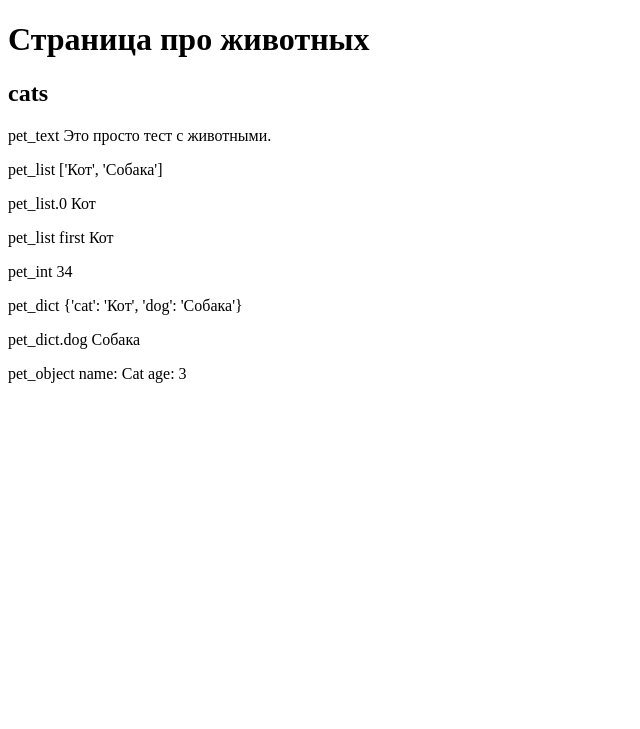
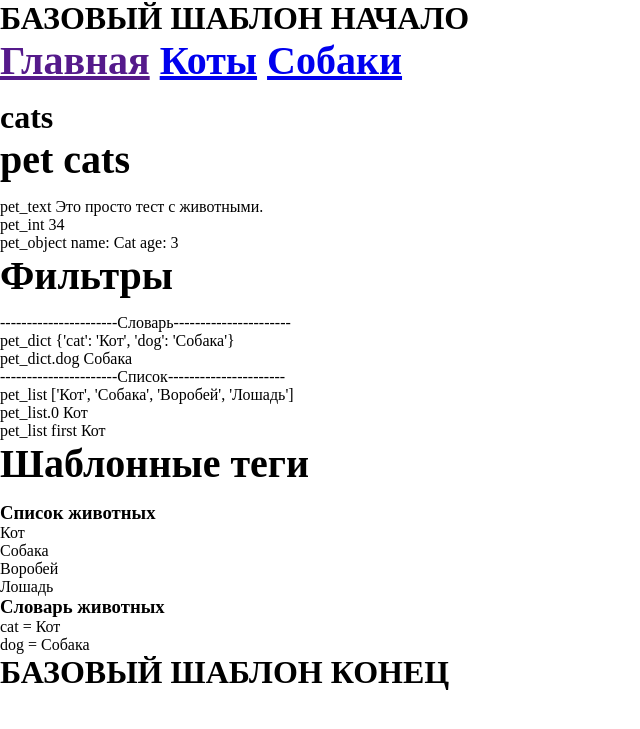
Before and after one commit to Asmodevops/I-m-learning-Python, a Django app: page /pets/cats/ in a window 1280 px wide. Shown: the top 729 px of the page, without its empty margins (0-640 px from the left). Run offline with Django 5.2, Linux system fonts and the light colour scheme.

Commit message:
PetMarket Commit 3

```diff
--- /dev/null
+++ b/PetMarket/petMarket/my_app/static/css/style.css
@@ -0,0 +1,38 @@
+*{
+    margin: 0;
+    padding: 0;
+    text-align: justify;
+}
+
+img{
+    width: 160px;
+}
+
+product_image{
+    width: 150px;
+}
+
+.prod{
+    display: flex;
+    flex-direction: row;
+    padding: 15px;
+    width: 1000px;
+}
+
+.product_descr{
+    margin-left: 20px;
+}
+
+h2{
+    font-size: 30pt;
+    margin-bottom: 15px;
+}
+
+.desc{
+    font-size: 14pt;
+}
+
+.price{
+    font-size: 24pt;
+    text-align: end;
+}
--- a/PetMarket/petMarket/my_app/templates/main_menu.html
+++ b/PetMarket/petMarket/my_app/templates/main_menu.html
@@ -6,6 +6,6 @@
 </head>
 <body>
 <h1>Главная страница</h1>
-<h2><a href="">Главная</a> <a href="/my_app/product/{{ number }}/">Продукты</a> <a href="/my_app/artwork/">Арты</a></h2>
+<h2><a href="">Главная</a> <a href="/my_app/products/">Продукты</a> <a href="/my_app/artwork/">Арты</a></h2>
 </body>
 </html>
--- a/PetMarket/petMarket/my_app/urls.py
+++ b/PetMarket/petMarket/my_app/urls.py
@@ -3,8 +3,9 @@
 import my_app.views as my_app
 
 urlpatterns = [
-    path('', my_app.index), # http://127.0.0.1:8000/my_app/
-    path('product/<int:product_id>/', my_app.product),
+    path('', my_app.index),
+    path('products/', my_app.product),
+    # path('product/<int:product_id>/', my_app.product),
     path('artwork/', my_app.artworks),
     path('artwork/<slug:art_slug>/', my_app.artwork),
 ]
--- a/PetMarket/petMarket/petMarket/settings.py
+++ b/PetMarket/petMarket/petMarket/settings.py
@@ -117,6 +117,8 @@
 # https://docs.djangoproject.com/en/5.0/howto/static-files/
 
 STATIC_URL = 'static/'
+STATICFILES_DIRS = ['./static']
+STATICFILES_DIRS = ['my_app/static']
 
 # Default primary key field type
 # https://docs.djangoproject.com/en/5.0/ref/settings/#default-auto-field
--- /dev/null
+++ b/PetMarket/petMarket/pets/static/css/style.css
@@ -0,0 +1,5 @@
+body{
+    margin: 0;
+    background: linear-gradient(90deg, rgb(156, 255, 249) 15%, rgb(253, 253, 253) 100%);
+    color: rgba(0, 0, 0, 0.8);
+}
--- /dev/null
+++ b/PetMarket/petMarket/pets/templates/base.html
@@ -0,0 +1,20 @@
+<!DOCTYPE html>
+
+{% load static %}
+<html lang="en">
+<head>
+    <meta charset="UTF-8">
+    <title>Main Page</title>
+    <link rel="stylesheet" href="{% static 'css/style.css' %}" />
+</head>
+<body>
+<h1>БАЗОВЫЙ ШАБЛОН НАЧАЛО</h1>
+<h2><a href="">Главная</a> <a href="/pets/cats/">Коты</a> <a href="/pets/dogs/">Собаки</a></h2>
+
+{% block main_content %}
+<!--Содержимое страницы-->
+{% endblock main_content %}
+
+<h1>БАЗОВЫЙ ШАБЛОН КОНЕЦ</h1>
+</body>
+</html>
--- a/PetMarket/petMarket/pets/templates/slug.html
+++ b/PetMarket/petMarket/pets/templates/slug.html
@@ -1,19 +1,58 @@
-<!DOCTYPE html>
-<html lang="en">
-<head>
-    <meta charset="UTF-8">
-    <title>Title</title>
-</head>
-<body>
-<h1>Страница про животных</h1>
-<h2>{{ pet }}</h2>
+{% extends 'base.html' %}
+
+{% block main_content %}
+
+<h1>{{ pet }}</h1>
+
+<h2>pet {{ pet }}</h2>
 <p>pet_text {{ pet_text }}</p>
-<p>pet_list {{ pet_list}}</p>
-<p>pet_list.0 {{ pet_list.0}}</p>
-<p>pet_list first {{ pet_list|first }}</p>
 <p>pet_int {{ pet_int }}</p>
-<p>pet_dict {{ pet_dict }}</p>
-<p>pet_dict.dog {{ pet_dict.dog }}</p>
 <p>pet_object {{ pet_object }}</p>
-</body>
-</html>
+
+
+
+<div>
+<h2><p>Фильтры</p></h2>
+----------------------Словарь----------------------
+</div>
+
+<div>
+    <p>pet_dict {{ pet_dict }}</p>
+    <p>pet_dict.dog {{ pet_dict.dog }}</p>
+</div>
+
+<div>
+----------------------Список----------------------
+</div>
+
+<div>
+    <p>pet_list {{ pet_list }}</p>
+    <p>pet_list.0 {{ pet_list.0 }}</p>
+    <p>pet_list first {{ pet_list|first }}</p>
+</div>
+
+
+<h2>
+    Шаблонные теги
+</h2>
+<h3>Список животных</h3>
+<ul>
+    {% for name_pet in pet_list %}
+
+        <li>{{ name_pet }}</li>
+
+    {% endfor %}
+</ul>
+
+<h3>Словарь животных</h3>
+<ul>
+    {% for key, value in pet_dict.items %}
+
+        <li>{{ key }} = {{ value }}</li>
+
+    {% endfor %}
+</ul>
+
+
+
+{% endblock main_content %}
--- a/PetMarket/petMarket/pets/views.py
+++ b/PetMarket/petMarket/pets/views.py
@@ -22,7 +22,7 @@
     data = {
         'pet': pet_slug,
         'pet_text': 'Это просто тест с животными.',
-        'pet_list': ["Кот", "Собака"],
+        'pet_list': ["Кот", "Собака", "Воробей", "Лошадь"],
         'pet_int': 34,
         'pet_dict': {'cat': 'Кот', 'dog': 'Собака'},
         'pet_object': Cat()
@@ -30,6 +30,6 @@
     if pet_slug in ['cats', 'dogs']:
         return render(request, 'slug.html', context=data)
     # return HttpResponse('<h2>ОШИБКА!!! Нет такой страницы...</h2>')
-    return render(request, 'page404.html', status=404)
+    return render(request, 'pageNotFound.html', status=404)
 def categories(request, categ_id):
     return HttpResponse(f'<h2>Категории<p> id: { categ_id } </p></h2>')
--- a/PetMarket/petMarket/templates/pageNotFound.html
+++ b/PetMarket/petMarket/templates/pageNotFound.html
@@ -1,10 +1,11 @@
 <!DOCTYPE html>
+{% load static %}
 <html lang="en">
 <head>
     <meta charset="UTF-8">
     <title>PageNotFound</title>
 </head>
 <body>
-<h1>ОШИБКА!!! Нет такой страницы...</h1>
+<img src="{% static 'images/404.jpg' %}" alt="">
 </body>
 </html>
```
Also changed, not shown: PetMarket/petMarket/my_app/templates/products.html (+20 -1 lines), PetMarket/petMarket/my_app/views.py (+48 -6 lines), PetMarket/petMarket/pets/templates/index.html (+6 -10 lines), PetMarket/petMarket/my_app/static/images/0.jpg (added), PetMarket/petMarket/my_app/static/images/1.jpg (added), PetMarket/petMarket/my_app/static/images/2.jpg (added), PetMarket/petMarket/my_app/static/images/3.jpg (added), PetMarket/petMarket/static/images/404.jpg (added).
